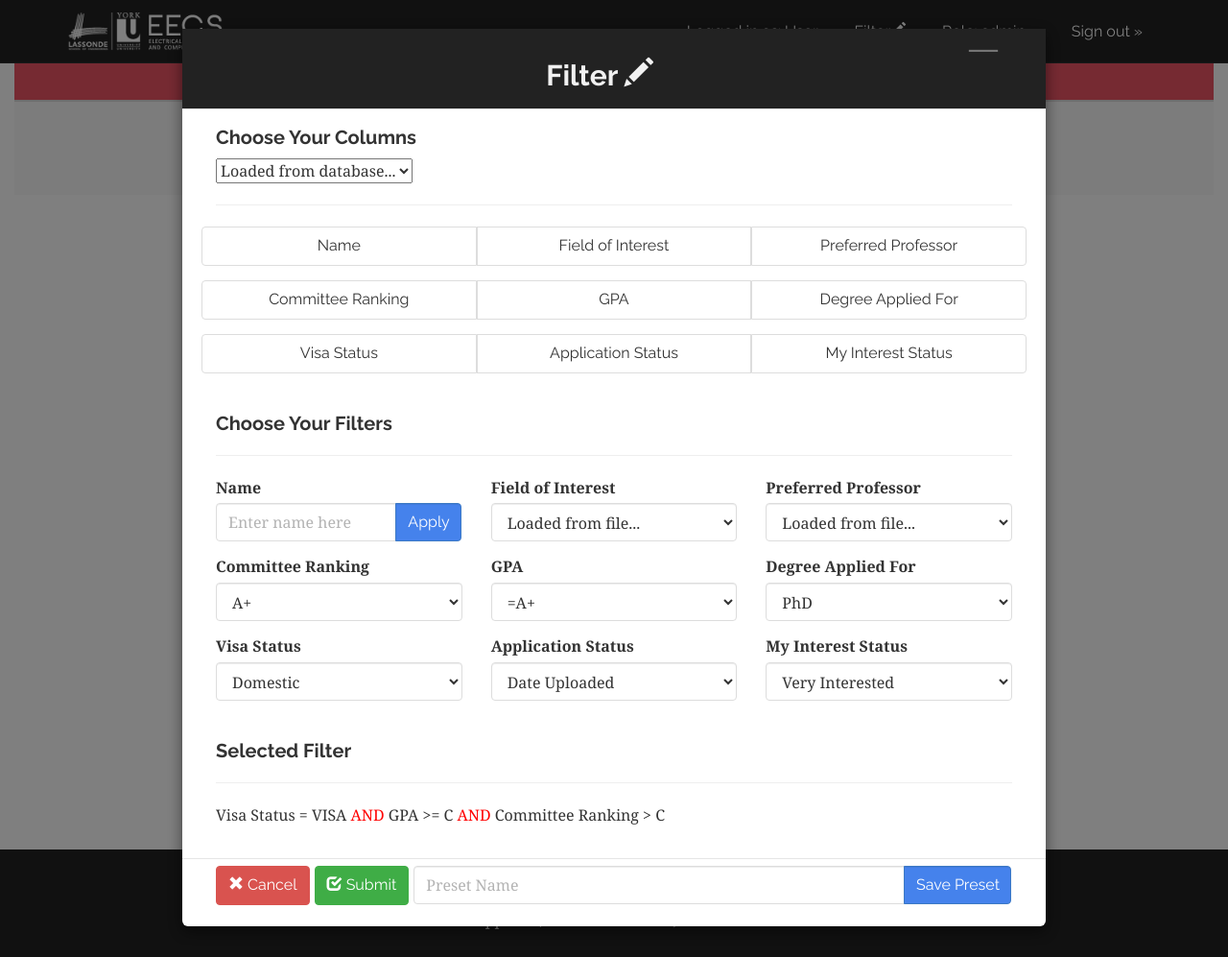
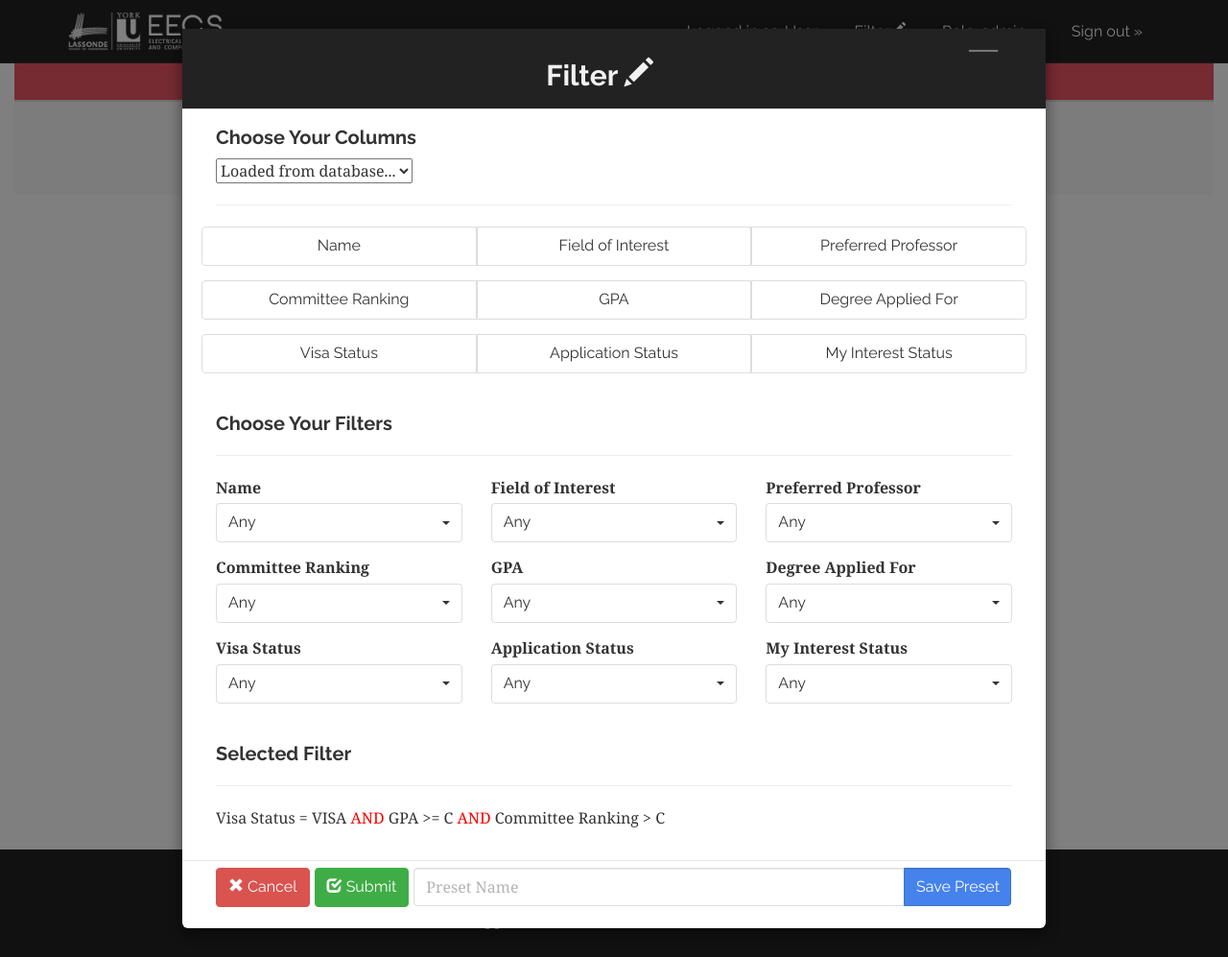
Before and after one commit to ssh24/eecs-gradapps, a Node server app: template src/views/professor.ejs in a window 1280 px wide, after a click on "Filter". Shown: the whole page at 96% size. Run offline with Node 20, Linux system fonts and the light colour scheme; the template is opened without the code that fills it: most values are stand-ins (such as "Sample title", 1, 10 or a date in 2020); some libraries are stand-ins or nearby versions.

Commit message:
Added filtering options such as: - Selecting Columns - Filtering by Name, Field of Interest, Preferred Professor, Committee Ranking, Degree Applied For, Visa Status, My Interest Status. TODO: - Presets, Application Status (Do we break this up or just leave it all in this option?), GPA (How to search for range when incorporating +'s?) - Update selected filter on client side - Notification for when a result turns no tables - TESTS

```diff
--- a/src/app.js
+++ b/src/app.js
@@ -57,14 +57,14 @@
 require('./routes/routes.js')(app, passport); // load our routes and pass in our app and fully configured passport
 
 // catch 404 and forward to error handler
-app.use(function (req, res, next) {
+app.use(function(req, res, next) {
 	var err = new Error('Not Found');
 	err.status = 404;
 	next(err);
 });
 
 // error handler
-app.use(function (err, req, res) {
+app.use(function(err, req, res) {
 	// set locals, only providing error in development
 	res.locals.message = err.message;
 	res.locals.error = req.app.get('env') === 'development' ? err : {};
--- a/src/views/index.ejs
+++ b/src/views/index.ejs
@@ -23,7 +23,8 @@
       <div class="row">
         <div class="col-md-4">
           <h2 id="h1">Application Filtering</h2>
-                    <p id="p1">You are now able to search for graduate student applications that matter to you! Simply choose the application attributes along with the desired values and you are good to go! Don't forget to save your most used filter as a <u>preset</u> for future searches!</p>
+          <p id="p1">You are now able to search for graduate student applications that matter to you! Simply choose the application attributes along with the desired values and you are good to go! Don't forget to save your most used filter as a <u>preset</u> for
+            future searches!</p>
         </div>
         <div class="col-md-4">
           <h2 id="h2">A Simply Clean Look</h2>
--- a/src/views/login.ejs
+++ b/src/views/login.ejs
@@ -10,7 +10,9 @@
 
           <!-- show any messages that come back with authentication -->
           <% if (message.length > 0) { %>
-                            <div id="error-message" class="alert alert-danger"><%= message %></div>
+            <div id="error-message" class="alert alert-danger">
+              <%= message %>
+            </div>
             <% } %>
 
               <!-- LOGIN FORM -->
--- a/src/views/partials/filter-professor.ejs
+++ b/src/views/partials/filter-professor.ejs
@@ -7,11 +7,11 @@
         <button type="button" class="close" data-dismiss="modal">—</button>
         <h2>Filter <span class="glyphicon glyphicon-pencil"></span></h2>
       </div>
-            <form action="/roles/professor" method="post">
+      <form id="filterForm" action="/roles/professor" method="post">
         <div class="modal-body">
-                    <div id="columns" class="form-group row">
+          <div id="div_col" class="form-group row">
             <h4>Choose Your Columns</h4>
-                        <select style="display: inline-block;">
+            <select id="preset" name="preset" style="display: inline-block;">
                             <option>Loaded from database...</option>
                             <option>Preset 2</option>
                             <option>Preset 3</option>
@@ -21,40 +21,39 @@
             <div class="row">
               <div class="form-group btn-group btn-group-justified" role="group" aria-label="...">
                 <div class="btn-group" role="group">
-                                    <button type="button" class="btn btn-default">Name</button>
+                  <button id="btn_col_name" name="btn_col_name" type="button" class="btn btn-default">Name</button>
                 </div>
                 <div class="btn-group" role="group">
-                                    <button type="button" class="btn btn-default">Field of Interest</button>
+                  <button id="btn_col_foi" name="btn_col_foi" type="button" class="btn btn-default">Field of Interest</button>
                 </div>
                 <div class="btn-group" role="group">
-                                    <button type="button" class="btn btn-default">Preferred Professor</button>
+                  <button id="btn_col_prof" name="btn_col_prof" type="button" class="btn btn-default">Preferred Professor</button>
                 </div>
               </div>
             </div>
             <div class="row">
               <div class="form-group btn-group btn-group-justified" role="group" aria-label="...">
                 <div class="btn-group" role="group">
-                                    <button type="button" class="btn btn-default">Committee Ranking</button>
+                  <button id="btn_col_ranking" name="btn_col_ranking" type="button" class="btn btn-default">Committee Ranking</button>
                 </div>
                 <div class="btn-group" role="group">
-                                    <button type="button" class="btn btn-default">GPA</button>
+                  <button id="btn_col_gpa" name="btn_col_gpa" type="button" class="btn btn-default">GPA</button>
                 </div>
                 <div class="btn-group" role="group">
-                                    <button type="button" class="btn btn-default">Degree Applied For</button>
+                  <button id="btn_col_degree" name="btn_col_degree" type="button" class="btn btn-default">Degree Applied For</button>
                 </div>
               </div>
             </div>
             <div class="row">
               <div class="form-group btn-group btn-group-justified" role="group" aria-label="...">
                 <div class="btn-group" role="group">
-                                    <button type="button" class="btn btn-default">Visa Status</button>
+                  <button id="btn_col_visa" name="btn_col_visa" type="button" class="btn btn-default">Visa Status</button>
                 </div>
                 <div class="btn-group" role="group">
-                                    <button type="button" class="btn btn-default">Application Status</button>
+                  <button id="btn_col_status" name="btn_col_status" type="button" class="btn btn-default">Application Status</button>
                 </div>
                 <div class="btn-group" role="group">
-                                    <button type="button" class="btn btn-default" data-toggle="tooltip" data-placement="bottom" title="This field is private and can only be seen by you.">My Interest Status</button>
-
+                  <button id="btn_col_interest" name="btn_col_interest" type="button" class="btn btn-default" data-toggle="tooltip" data-placement="bottom" title="This field is private and can only be seen by you.">My Interest Status</button>
                 </div>
               </div>
             </div>
@@ -66,33 +65,34 @@
               <div class="col-xs-4">
                 <div class="form-group">
                   <label for="">Name</label>
-                                    <div class="input-group">
-                                        <input type="text" class="form-control" placeholder="Enter name here" id="">
-                                        <span class="input-group-btn">
-                                            <button class="btn btn-primary form-control" type="button">Apply</button>
-                                        </span>
-                                    </div>
+                  <select id="btn_filter_name" name="btn_filter_name" class="form-control selectpicker" data-live-search="true">
+                        <% for(var i = 0; i < applicants.length; i++){ %>
+                            <option><%= applicants[i]%></option>
+                        <%}%>
+                        <option selected="selected">Any</option>
+                    </select>
                 </div>
               </div>
               <div class="col-xs-4">
                 <div class="form-group">
                   <label for="">Field of Interest</label>
-                                    <select class="form-control" id="">
-                                <option>Loaded from file...</option>
-                                <option>2</option>
-                                <option>3</option>
-                                <option>4</option>
+                  <select id="btn_filter_foi" name="btn_filter_foi" class="form-control selectpicker" data-live-search="true">
+                      <% for(var i = 0; i < foi.length; i++){ %>
+                          <option><%= foi[i]%></option>
+                      <%}%>
+                      <option selected="selected">Any</option>
                   </select>
                 </div>
               </div>
               <div class="col-xs-4">
                 <div class="form-group">
                   <label for="">Preferred Professor</label>
-                                    <select class="form-control" id="">
-                                <option>Loaded from file...</option>
-                                <option>2</option>
-                                <option>3</option>
-                                <option>4</option>
+                  <select id="btn_filter_prof" name="btn_filter_prof" class="form-control selectpicker" data-live-search="true">
+                      <% for(var i = 0; i < profs.length; i++){ %>
+                          <option><%= profs[i]%></option>
+                      <%}%>
+                      <option selected="selected">Any</option>
+
                   </select>
                 </div>
               </div>
@@ -101,40 +101,40 @@
               <div class="col-xs-4">
                 <div class="form-group">
                   <label for="">Committee Ranking</label>
-                                    <select class="form-control" id="">
+                  <select id="btn_filter_ranking" name="btn_filter_ranking" class="form-control selectpicker" data-live-search="true">
                                 <option>A+</option>
                                 <option>A</option>
                                 <option>B+</option>
                                 <option>B</option>
                                 <option>C</option>
-                                <option>Any</option>
+                                <option selected="selected">Any</option>
                   </select>
                 </div>
               </div>
               <div class="col-xs-4">
                 <label for="">GPA</label>
-                                <select class="form-control" id="">
-                                <option>=A+</option>
-                                <option>>=A</option>
-                                <option>>=B+</option>
-                                <option>>=B</option>
-                                <option>>=C+</option>
-                                <option>>=C</option>
-                                <option>>=D+</option>
-                                <option>>=D</option>
-                                <option>>=E</option>
-                                <option>>=F</option>
-                                <option>none</option>
+                <select id="btn_filter_gpa" name="btn_filter_gpa" class="form-control selectpicker" data-live-search="true">
+                                <option>A+</option>
+                                <option>A</option>
+                                <option>B+</option>
+                                <option>B</option>
+                                <option>C+</option>
+                                <option>C</option>
+                                <option>D+</option>
+                                <option>D</option>
+                                <option>E</option>
+                                <option>F</option>
+                                <option selected="selected">Any</option>
                 </select>
               </div>
               <div class="col-xs-4">
                 <div class="form-group">
                   <label for="">Degree Applied For</label>
-                                    <select class="form-control" id="">
+                  <select id="btn_filter_degree" name="btn_filter_degree" class="form-control selectpicker" data-live-search="true">
                                 <option>PhD</option>
                                 <option>MSc</option>
                                 <option>MASc</option>
-                                <option>Any</option>
+                                <option selected="selected">Any</option>
                   </select>
                 </div>
               </div>
@@ -143,33 +143,33 @@
               <div class="col-xs-4">
                 <div class="form-group">
                   <label for="">Visa Status</label>
-                                    <select class="form-control" id="">
+                  <select id="btn_filter_visa" name="btn_filter_visa"class="form-control selectpicker" data-live-search="true">
                                 <option>Domestic</option>
                                 <option>Visa</option>
-                                <option>Any</option>
+                                <option selected="selected">Any</option>
                   </select>
                 </div>
               </div>
               <div class="col-xs-4">
                 <div class="form-group">
                   <label for="">Application Status</label>
-                                    <select class="form-control" id="">
+                  <select id="btn_filter_status" name="btn_filter_status" class="form-control selectpicker" data-live-search="true">
                                 <option>Date Uploaded</option>
                                 <option>Contacted</option>
                                 <option>Requested</option>
                                 <option>Program Decision</option>
                                 <option>Student Decision</option>
+                                <option selected="selected">Any</option>
                   </select>
                 </div>
               </div>
               <div class="col-xs-4">
                 <div class="form-group">
                   <label for="">My Interest Status</label>
-                                    <select class="form-control" id="">
-                                <option>Very Interested</option>
+                  <select id="btn_filter_interest" name="btn_filter_interest" class="form-control selectpicker" data-live-search="true">
                                 <option>Interested</option>
                                 <option>Not Interested</option>
-                                <option>Any</option>
+                                <option selected="selected">Any</option>
                   </select>
                 </div>
               </div>
@@ -179,17 +179,15 @@
           <div class="form-group row">
             <h4>Selected Filter</h4>
             <hr>
-                        <input id="sql" name="sql" type="hidden" value="">
             <p>Visa Status = VISA <span style="color:red">AND</span> GPA >= C <span style="color:red">AND</span> Committee Ranking > C</p>
           </div>
         </div>
         <div class="modal-footer">
           <div class="form-group row">
             <button class="btn btn-danger btn-default pull-left" data-dismiss="modal"><span class="glyphicon glyphicon-remove"></span> Cancel</button>
-                        <button type="submit" class="btn btn-success btn-default pull-left" ><span class="glyphicon glyphicon-check"></span> Submit</button>
-
+            <button type="submit" class="btn btn-success btn-default pull-left"><span class="glyphicon glyphicon-check"></span> Submit</button>
             <div class="input-group">
-                            <input type="text" class="form-control" placeholder="Preset Name" id="">
+              <input type="text" class="form-control" placeholder="Preset Name">
               <span class="input-group-btn">
                     <button class="btn btn-primary form-control" type="button">Save Preset</button>
               </span>
--- a/src/views/partials/footer.ejs
+++ b/src/views/partials/footer.ejs
@@ -1,15 +1,20 @@
 <!-- Footer -->
 <footer class="navbar-fixed-bottom container-fluid text-center">
-    <a class="up-arrow" href="#" data-toggle="tooltip" title="TO TOP">
+  <a class="up-arrow" href="#" data-toggle="tooltip" title="TO TOP">
             <span class="glyphicon glyphicon-chevron-up"></span>
         </a><br><br>
-    <p>Gradapps 2.0 / Edward Vaisman, S. Sakib Hasan</p>
+  <p>Gradapps 2.0 / Edward Vaisman, S. Sakib Hasan</p>
 </footer>
 <!-- Bootstrap core JavaScript
     ================================================== -->
 <!-- Placed at the end of the document so the pages load faster -->
 <script src="/js/jquery-3.2.0.min.js"></script>
 <script src="/js/bootstrap.min.js"></script>
+<!-- Latest compiled and minified JavaScript -->
+<script src="https://cdnjs.cloudflare.com/ajax/libs/bootstrap-select/1.12.4/js/bootstrap-select.min.js"></script>
+<% if (role==='Professor') {%>
+<script src="/js/professor.js"></script>
+<%}%>
 </body>
 
 </html>
--- a/src/views/partials/header.ejs
+++ b/src/views/partials/header.ejs
@@ -18,6 +18,8 @@
 
     <!-- Bootstrap core CSS -->
     <link rel="stylesheet" href="https://maxcdn.bootstrapcdn.com/bootstrap/3.3.7/css/bootstrap.min.css">
+    <!-- Latest compiled and minified CSS -->
+    <link rel="stylesheet" href="https://cdnjs.cloudflare.com/ajax/libs/bootstrap-select/1.12.4/css/bootstrap-select.min.css">
     <link href="/stylesheets/bootstrap.min.css" rel="stylesheet">
     <link href="/stylesheets/readable.css" rel="stylesheet">
 
--- a/src/views/professor.ejs
+++ b/src/views/professor.ejs
@@ -7,7 +7,9 @@
           <thead>
             <tr>
               <% for(var i = 0; i < fields.length; i++){ %>
-                                <th class="text-center"><%= fields[i]%></th>
+                <th class="text-center">
+                  <%= fields[i]%>
+                </th>
                 <%}%>
                   <th class="text-center">
                     Actions
@@ -19,7 +21,17 @@
               <tr>
                 <% for(var j = 0; j < fields.length; j++){ %>
                   <td class="text-center">
+                  <% if(fields[j]==='My Interest Status') {%>
+                    <% if (apps[i][fields[j]] === 1){ %>
+                      Interested
+                    <% } else if (apps[i][fields[j]] === 0 || apps[i][fields[j]] === null){ %>
+                      -
+                    <%} else{ %>
                     <%= apps[i][fields[j]]%>
+                    <%}%>
+                  <%} else{ %>
+                    <%= apps[i][fields[j]]%>
+                  <%}%>
                   </td>
                 <%}%>
                     <td class="text-center">
```
Also changed, not shown: src/controller/application.js (+6 -6 lines), src/controller/utils.js (+17 -22 lines), src/model/user.js (+4 -4 lines), src/public/js/professor.js (added, +30 -0 lines), src/config.js (indentation only). Lines whose indentation alone changed are shown as unchanged.
